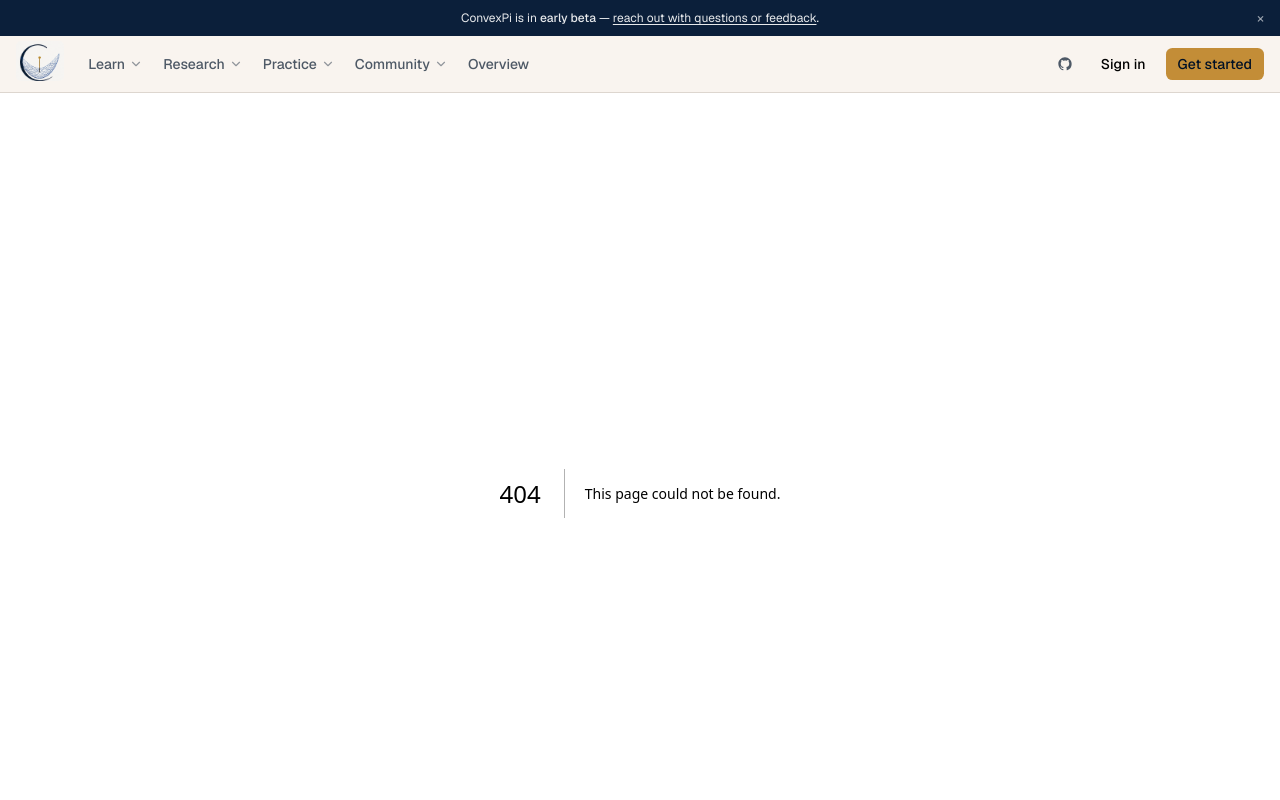
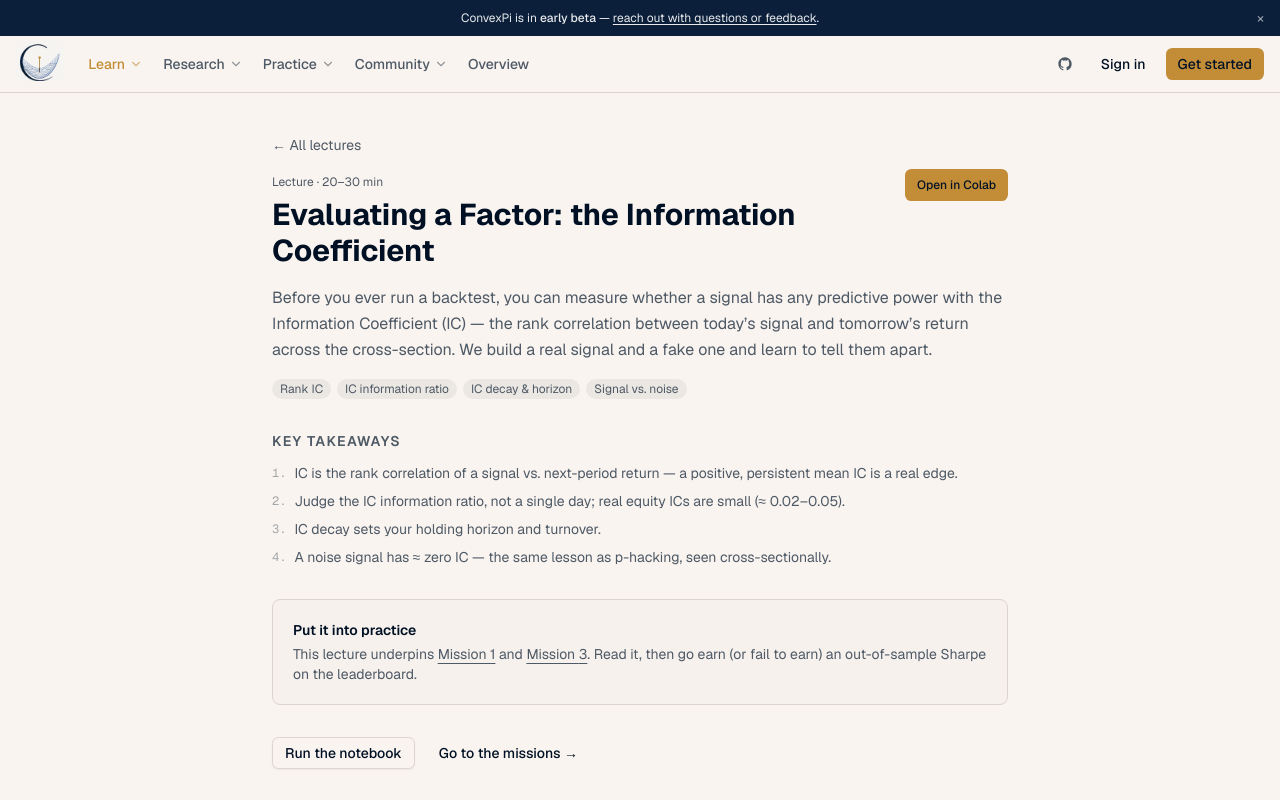
Before and after one commit to convexpi/platform, a Next.js app in the folder web/: page /lectures/information-coefficient in a window 1280 px wide. Before the commit this address had no page. Shown: the top 800 px of the page. Built offline with nearby package versions, Linux system fonts and the light colour scheme.

Commit message:
Lectures: first-class /lectures index + per-lecture pages; add to Learn nav; cross-link from missions 1/3; repoint overview

```diff
--- a/web/app/curriculum/page.tsx
+++ b/web/app/curriculum/page.tsx
@@ -57,7 +57,11 @@ const MISSIONS: Mission[] = [
     prereqs: 'Basic Python and NumPy. No finance background required.',
     reading: {
       surveys: [{ slug: 'factor-zoo', title: 'The Factor Zoo & Replication Crisis' }],
-      links: [{ label: 'Anomaly graveyard — what survived', href: '/anomalies' }],
+      links: [
+        { label: 'Lecture: p-Hacking & multiple comparisons', href: '/lectures/p-hacking' },
+        { label: 'Lecture: the Information Coefficient', href: '/lectures/information-coefficient' },
+        { label: 'Anomaly graveyard — what survived', href: '/anomalies' },
+      ],
       note: 'The survey is the “why” behind this mission: most published edges are in-sample artefacts that vanish out of sample.',
     },
   },
@@ -102,7 +106,11 @@ const MISSIONS: Mission[] = [
     prereqs: 'Mission 1. Basic statistics (t-tests, correlation).',
     reading: {
       surveys: [{ slug: 'factor-zoo', title: 'The Factor Zoo & Replication Crisis' }],
-      links: [{ label: 'Anomaly graveyard — decay histories', href: '/anomalies' }],
+      links: [
+        { label: 'Lecture: the Information Coefficient', href: '/lectures/information-coefficient' },
+        { label: 'Lecture: p-Hacking & multiple comparisons', href: '/lectures/p-hacking' },
+        { label: 'Anomaly graveyard — decay histories', href: '/anomalies' },
+      ],
       note: 'The replication-crisis survey covers the multiple-testing burden head-on: with hundreds of factors tested, a high t-stat is not enough.',
     },
   },
--- /dev/null
+++ b/web/app/lectures/[slug]/page.tsx
@@ -0,0 +1,92 @@
+import Link from 'next/link'
+import type { Metadata } from 'next'
+import { notFound } from 'next/navigation'
+import { buttonVariants } from '@/components/ui/button'
+import { cn } from '@/lib/utils'
+import { LECTURES, getLecture, colabForLecture } from '@/lib/lectures'
+
+export function generateStaticParams() {
+  return LECTURES.map((l) => ({ slug: l.slug }))
+}
+
+export async function generateMetadata(
+  { params }: { params: Promise<{ slug: string }> },
+): Promise<Metadata> {
+  const { slug } = await params
+  const lec = getLecture(slug)
+  if (!lec) return { title: 'Lecture — ConvexPi' }
+  return { title: `${lec.title} — ConvexPi`, description: lec.summary }
+}
+
+export default async function LecturePage({ params }: { params: Promise<{ slug: string }> }) {
+  const { slug } = await params
+  const lec = getLecture(slug)
+  if (!lec) notFound()
+
+  return (
+    <div className="container mx-auto px-4 py-10 max-w-3xl">
+      <Link href="/lectures" className="text-sm text-muted-foreground hover:text-foreground">← All lectures</Link>
+
+      <div className="mt-3 flex items-start justify-between gap-4">
+        <div>
+          <span className="text-xs text-muted-foreground">Lecture · {lec.duration}</span>
+          <h1 className="text-3xl font-bold mt-1">{lec.title}</h1>
+        </div>
+        <a
+          href={colabForLecture(lec.notebook)}
+          target="_blank"
+          rel="noopener noreferrer"
+          className={cn(buttonVariants({ size: 'sm' }), 'shrink-0 text-xs')}
+        >
+          Open in Colab
+        </a>
+      </div>
+
+      <p className="text-muted-foreground leading-relaxed mt-4">{lec.summary}</p>
+
+      <div className="flex flex-wrap gap-1.5 mt-4">
+        {lec.topics.map((t) => (
+          <span key={t} className="text-xs px-2 py-0.5 rounded-full bg-muted text-muted-foreground">{t}</span>
+        ))}
+      </div>
+
+      <h2 className="text-sm font-semibold tracking-widest text-muted-foreground uppercase mt-8 mb-3">
+        Key takeaways
+      </h2>
+      <ol className="space-y-2">
+        {lec.takeaways.map((t, i) => (
+          <li key={i} className="text-sm text-muted-foreground flex gap-2">
+            <span className="font-mono text-xs text-muted-foreground/50 shrink-0 mt-0.5">{i + 1}.</span>
+            {t}
+          </li>
+        ))}
+      </ol>
+
+      <div className="mt-8 rounded-lg border bg-muted/20 p-5">
+        <p className="text-sm font-semibold mb-1">Put it into practice</p>
+        <p className="text-sm text-muted-foreground">
+          This lecture underpins{' '}
+          {lec.relatedMissions.map((n, i) => (
+            <span key={n}>
+              {i > 0 && (i === lec.relatedMissions.length - 1 ? ' and ' : ', ')}
+              <Link href="/curriculum" className="underline underline-offset-4 hover:text-foreground">
+                Mission {n}
+              </Link>
+            </span>
+          ))}
+          . Read it, then go earn (or fail to earn) an out-of-sample Sharpe on the leaderboard.
+        </p>
+      </div>
+
+      <div className="mt-8 flex items-center gap-3">
+        <a href={colabForLecture(lec.notebook)} target="_blank" rel="noopener noreferrer"
+          className={cn(buttonVariants({ variant: 'outline', size: 'sm' }))}>
+          Run the notebook
+        </a>
+        <Link href="/curriculum" className={cn(buttonVariants({ variant: 'ghost', size: 'sm' }))}>
+          Go to the missions →
+        </Link>
+      </div>
+    </div>
+  )
+}
--- /dev/null
+++ b/web/app/lectures/page.tsx
@@ -0,0 +1,68 @@
+import Link from 'next/link'
+import type { Metadata } from 'next'
+import { buttonVariants } from '@/components/ui/button'
+import { cn } from '@/lib/utils'
+import { LECTURES, colabForLecture } from '@/lib/lectures'
+
+export const metadata: Metadata = {
+  title: 'Lectures — ConvexPi',
+  description:
+    'Short, self-contained explainers behind the missions: the Information Coefficient and the ' +
+    'p-hacking / multiple-comparisons trap. The concepts the out-of-sample grader is built around.',
+}
+
+export default function LecturesPage() {
+  return (
+    <div className="container mx-auto px-4 py-10 max-w-4xl">
+      <h1 className="text-3xl font-bold mb-2">Lectures</h1>
+      <p className="text-muted-foreground mb-8 leading-relaxed max-w-2xl">
+        Short, self-contained explainers behind the missions. Each one builds a single idea from
+        scratch in a notebook you can run — the concepts the Lab’s out-of-sample grader is built
+        around. Read one before (or alongside) the mission it supports.
+      </p>
+
+      <div className="flex flex-col gap-4">
+        {LECTURES.map((lec) => (
+          <div key={lec.slug} className="rounded-xl border overflow-hidden">
+            <div className="border-b bg-muted/30 px-6 py-4 flex items-start justify-between gap-4">
+              <div>
+                <span className="text-xs text-muted-foreground">{lec.duration}</span>
+                <h2 className="text-lg font-semibold mt-0.5">
+                  <Link href={`/lectures/${lec.slug}`} className="hover:text-primary">{lec.title}</Link>
+                </h2>
+              </div>
+              <Link
+                href={`/lectures/${lec.slug}`}
+                className={cn(buttonVariants({ variant: 'outline', size: 'sm' }), 'shrink-0 text-xs')}
+              >
+                Read
+              </Link>
+            </div>
+            <div className="px-6 py-5">
+              <p className="text-sm text-muted-foreground leading-relaxed mb-4">{lec.summary}</p>
+              <div className="flex flex-wrap gap-1.5">
+                {lec.topics.map((t) => (
+                  <span key={t} className="text-xs px-2 py-0.5 rounded-full bg-muted text-muted-foreground">
+                    {t}
+                  </span>
+                ))}
+              </div>
+              <p className="text-xs text-muted-foreground mt-4">
+                Supports mission{lec.relatedMissions.length > 1 ? 's' : ''}{' '}
+                {lec.relatedMissions.map((n, i) => (
+                  <span key={n}>
+                    {i > 0 && ', '}
+                    <Link href="/curriculum" className="underline underline-offset-4 hover:text-foreground">{n}</Link>
+                  </span>
+                ))}
+                {'  ·  '}
+                <a href={colabForLecture(lec.notebook)} target="_blank" rel="noopener noreferrer"
+                  className="underline underline-offset-4 hover:text-foreground">Open in Colab</a>
+              </p>
+            </div>
+          </div>
+        ))}
+      </div>
+    </div>
+  )
+}
--- a/web/app/overview/page.tsx
+++ b/web/app/overview/page.tsx
@@ -18,7 +18,7 @@ const PILLARS: Pillar[] = [
       { href: '/getting-started', label: 'Get started', desc: 'The 30-minute on-ramp.' },
       { href: '/curriculum', label: 'Curriculum (9 missions)', desc: 'The core course: overfitting → alpha discovery.' },
       { href: '/teach', label: 'Teach (instructors)', desc: 'Run it as a course: classroom, auto-grading, dashboard.' },
-      { href: 'https://github.com/convexpi/missions/tree/main/lectures', label: 'Lectures', desc: 'p-hacking, the Information Coefficient.', ext: true },
+      { href: '/lectures', label: 'Lectures', desc: 'p-hacking, the Information Coefficient.' },
       { href: '/lessons/market-making', label: 'Market-making lesson', desc: 'Earn the spread; manage inventory & adverse selection.' },
       { href: '/exchange', label: 'How the exchange works', desc: 'The matching engine, in plain English.' },
       { href: '/exchange/realistic', label: 'The realistic exchange (L3)', desc: 'Queue position, latency, the cancel race.' },
--- a/web/components/nav.tsx
+++ b/web/components/nav.tsx
@@ -85,6 +85,7 @@ export function Nav() {
       items: [
         { href: '/getting-started', label: 'Get started' },
         { href: '/curriculum', label: 'Curriculum' },
+        { href: '/lectures', label: 'Lectures' },
         { href: '/teach', label: 'Teach (instructors)' },
         { href: '/exchange', label: 'How the exchange works' },
         { href: '/lessons/market-making', label: 'Market making' },
--- /dev/null
+++ b/web/lib/lectures.ts
@@ -0,0 +1,59 @@
+// Lecture metadata — short, self-contained explainers that sit behind the missions. The notebooks
+// live in the missions repo (missions/lectures/*.ipynb); these pages present each one and cross-link
+// to the missions it supports.
+
+export type Lecture = {
+  slug: string
+  title: string
+  summary: string
+  duration: string
+  notebook: string // file basename in missions/lectures/
+  topics: string[]
+  takeaways: string[]
+  relatedMissions: number[]
+}
+
+export const colabForLecture = (notebook: string) =>
+  `https://colab.research.google.com/github/convexpi/missions/blob/main/lectures/${notebook}.ipynb`
+
+export const LECTURES: Lecture[] = [
+  {
+    slug: 'information-coefficient',
+    title: 'Evaluating a Factor: the Information Coefficient',
+    summary:
+      'Before you ever run a backtest, you can measure whether a signal has any predictive power ' +
+      'with the Information Coefficient (IC) — the rank correlation between today’s signal and ' +
+      'tomorrow’s return across the cross-section. We build a real signal and a fake one and learn ' +
+      'to tell them apart.',
+    duration: '20–30 min',
+    notebook: 'factor_evaluation',
+    topics: ['Rank IC', 'IC information ratio', 'IC decay & horizon', 'Signal vs. noise'],
+    takeaways: [
+      'IC is the rank correlation of a signal vs. next-period return — a positive, persistent mean IC is a real edge.',
+      'Judge the IC information ratio, not a single day; real equity ICs are small (≈ 0.02–0.05).',
+      'IC decay sets your holding horizon and turnover.',
+      'A noise signal has ≈ zero IC — the same lesson as p-hacking, seen cross-sectionally.',
+    ],
+    relatedMissions: [1, 3],
+  },
+  {
+    slug: 'p-hacking',
+    title: 'p-Hacking & the Multiple-Comparisons Trap',
+    summary:
+      'Test enough signals and some will look brilliant by pure chance. This is the single most ' +
+      'important reason backtests lie — and exactly what the ConvexPi Lab’s out-of-sample grading is ' +
+      'built to catch. We manufacture the illusion, measure it, and then fix it.',
+    duration: '20–30 min',
+    notebook: 'p_hacking',
+    topics: ['Multiple comparisons', 'Bonferroni / FDR', 'Out-of-sample validation', 'Overfitting ratio'],
+    takeaways: [
+      'Searching many signals inflates false positives — ≈ 5% of pure-noise signals “work” at p < 0.05.',
+      'Correct for the search (Bonferroni / FDR): your effective p-value depends on how many things you tried.',
+      'Out-of-sample is the ultimate judge — a signal selected for in-sample fit reverts to noise OOS.',
+      'This is why the Lab grades on hidden data and reports an overfitting ratio.',
+    ],
+    relatedMissions: [1, 3],
+  },
+]
+
+export const getLecture = (slug: string) => LECTURES.find((l) => l.slug === slug)
```
